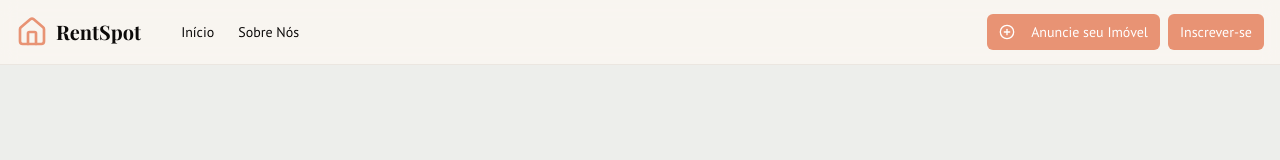
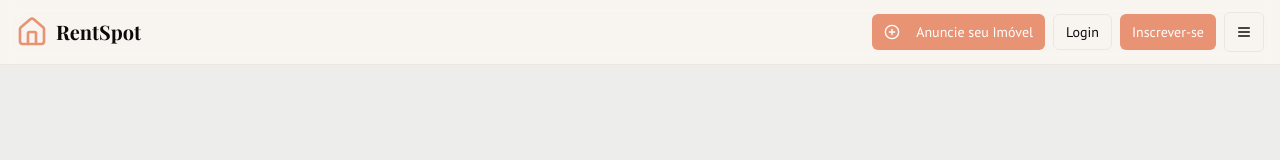
Before and after one commit to comercio2007/renspotmz, a Next.js app: page / in a window 1280 px wide. Shown: the top 160 px of the page. Built offline with nearby package versions, Linux system fonts and the light colour scheme; no server answers; the database is empty.

Commit message:
Update header.tsx

```diff
--- a/src/components/header.tsx
+++ b/src/components/header.tsx
@@ -65,10 +65,6 @@ export function Header() {
                 <Home className="h-8 w-8 text-primary" />
                 <span className="hidden sm:inline-block font-bold text-xl font-headline">RentSpot</span>
             </Link>
-             <nav className="hidden md:flex items-center gap-6 text-sm font-medium">
-                <Link href="/" className="transition-colors hover:text-primary">Início</Link>
-                <Link href="/about" className="transition-colors hover:text-primary">Sobre Nós</Link>
-            </nav>
         </div>
 
         <div className="flex items-center gap-2">
@@ -86,16 +82,19 @@ export function Header() {
                         <UserNav />
                     </div>
                 ) : (
-                    <>
-                    <Button asChild size="sm" className="hidden md:flex">
-                        <Link href="/signup">Inscrever-se</Link>
-                    </Button>
-                    </>
+                    <div className="hidden md:flex items-center gap-2">
+                        <Button asChild size="sm" variant="outline">
+                            <Link href="/login">Login</Link>
+                        </Button>
+                        <Button asChild size="sm">
+                            <Link href="/signup">Inscrever-se</Link>
+                        </Button>
+                    </div>
                 )}
             </div>
              <Sheet>
                 <SheetTrigger asChild>
-                    <Button variant="outline" size="icon" className="md:hidden">
+                    <Button variant="outline" size="icon">
                         <Menu className="h-5 w-5" />
                         <span className="sr-only">Abrir menu</span>
                     </Button>
```
